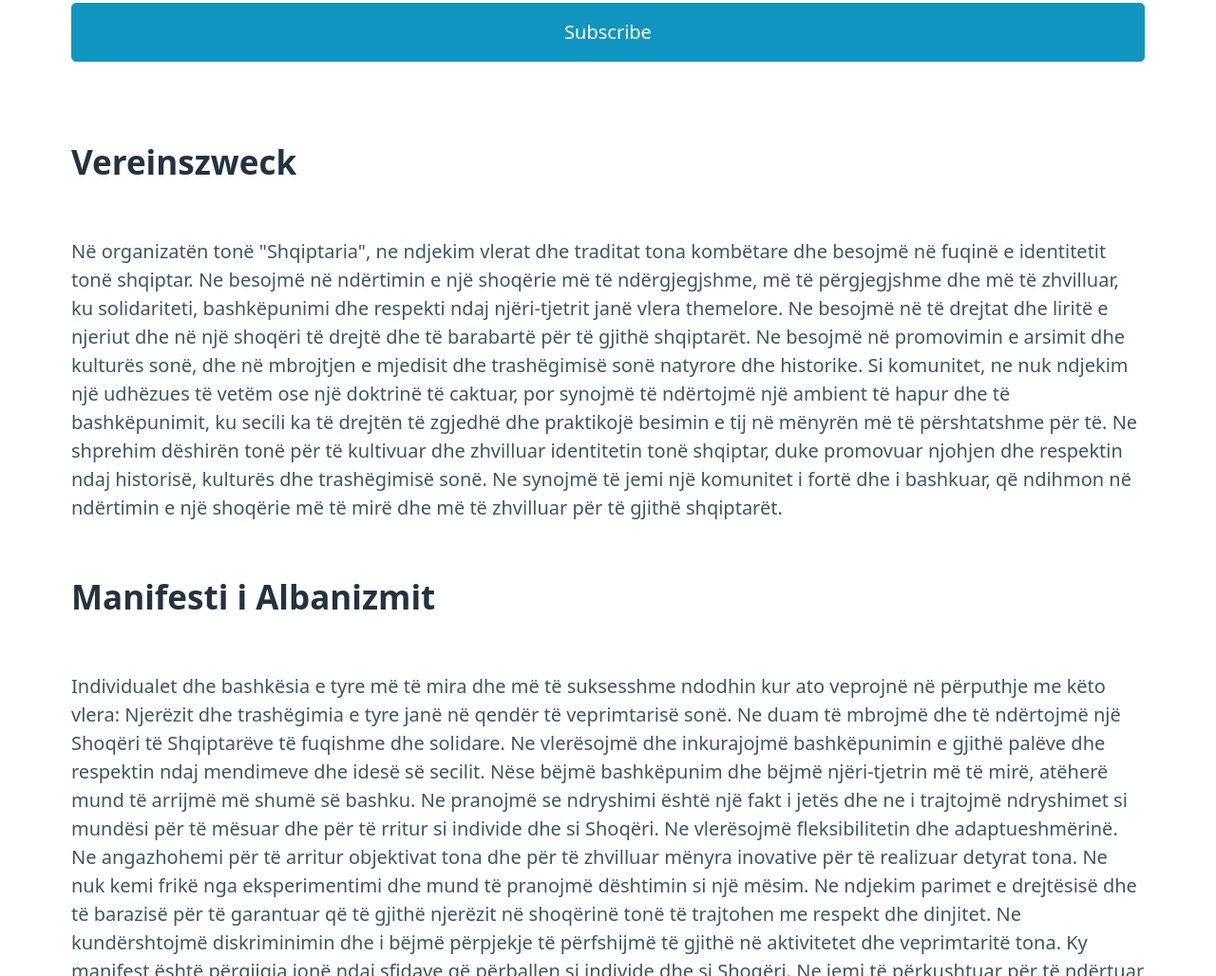
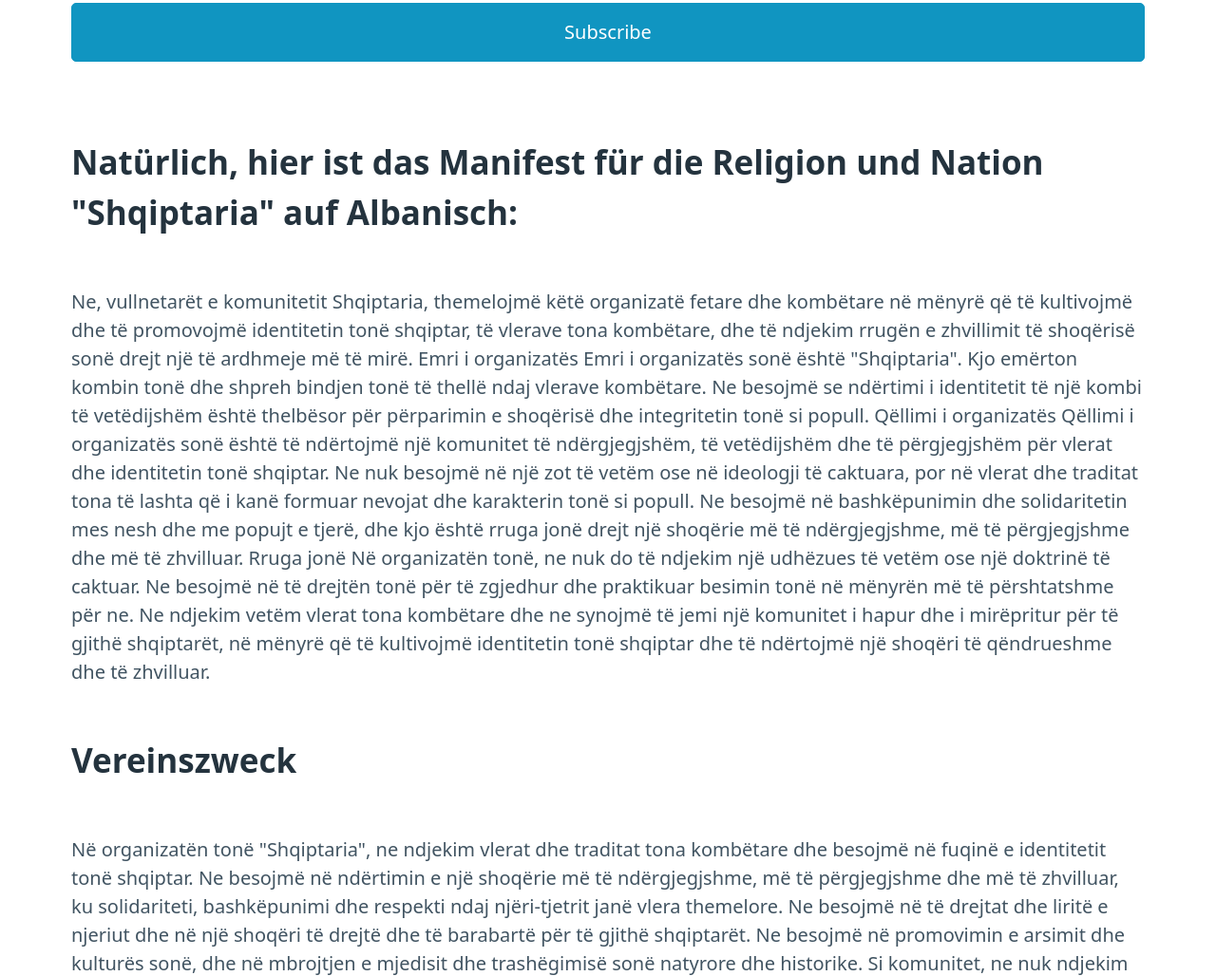
Before and after one commit to Shqiptaria/shqiptaria-web, a plain HTML site: page index.html in a window 1280 px wide. Shown: the part 928-1956 px from the top of the page at 95% size. Drawn offline with nearby package versions, Linux system fonts and the light colour scheme; a script that the page names is missing.

Commit message:
Update index.html

```diff
--- a/index.html
+++ b/index.html
@@ -75,6 +75,23 @@
 
       <!-- Typography-->
       <section id="typography">
+<h2>
+Natürlich, hier ist das Manifest für die Religion und Nation "Shqiptaria" auf Albanisch:
+</h2>
+
+<p>Ne, vullnetarët e komunitetit Shqiptaria, themelojmë këtë organizatë fetare dhe kombëtare në mënyrë që të kultivojmë dhe të promovojmë identitetin tonë shqiptar, të vlerave tona kombëtare, dhe të ndjekim rrugën e zhvillimit të shoqërisë sonë drejt një të ardhmeje më të mirë.
+
+    Emri i organizatës
+
+Emri i organizatës sonë është "Shqiptaria". Kjo emërton kombin tonë dhe shpreh bindjen tonë të thellë ndaj vlerave kombëtare. Ne besojmë se ndërtimi i identitetit të një kombi të vetëdijshëm është thelbësor për përparimin e shoqërisë dhe integritetin tonë si popull.
+
+    Qëllimi i organizatës
+
+Qëllimi i organizatës sonë është të ndërtojmë një komunitet të ndërgjegjshëm, të vetëdijshëm dhe të përgjegjshëm për vlerat dhe identitetin tonë shqiptar. Ne nuk besojmë në një zot të vetëm ose në ideologji të caktuara, por në vlerat dhe traditat tona të lashta që i kanë formuar nevojat dhe karakterin tonë si popull. Ne besojmë në bashkëpunimin dhe solidaritetin mes nesh dhe me popujt e tjerë, dhe kjo është rruga jonë drejt një shoqërie më të ndërgjegjshme, më të përgjegjshme dhe më të zhvilluar.
+
+    Rruga jonë
+
+Në organizatën tonë, ne nuk do të ndjekim një udhëzues të vetëm ose një doktrinë të caktuar. Ne besojmë në të drejtën tonë për të zgjedhur dhe praktikuar besimin tonë në mënyrën më të përshtatshme për ne. Ne ndjekim vetëm vlerat tona kombëtare dhe ne synojmë të jemi një komunitet i hapur dhe i mirëpritur për të gjithë shqiptarët, në mënyrë që të kultivojmë identitetin tonë shqiptar dhe të ndërtojmë një shoqëri të qëndrueshme dhe të zhvilluar.</p>
         <h2>Vereinszweck</h2>
 <p>Në organizatën tonë "Shqiptaria", ne ndjekim vlerat dhe traditat tona kombëtare dhe besojmë në fuqinë e identitetit tonë shqiptar. Ne besojmë në ndërtimin e një shoqërie më të ndërgjegjshme, më të përgjegjshme dhe më të zhvilluar, ku solidariteti, bashkëpunimi dhe respekti ndaj njëri-tjetrit janë vlera themelore.
 
```
